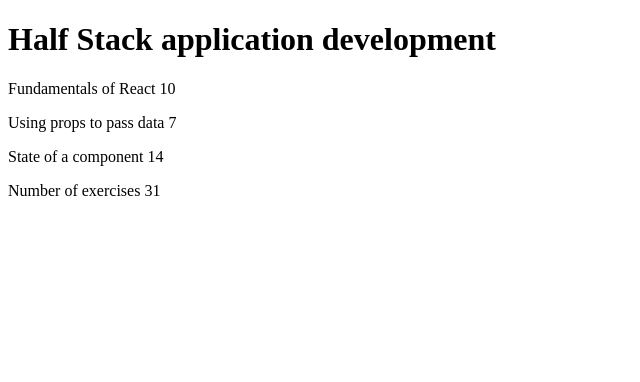
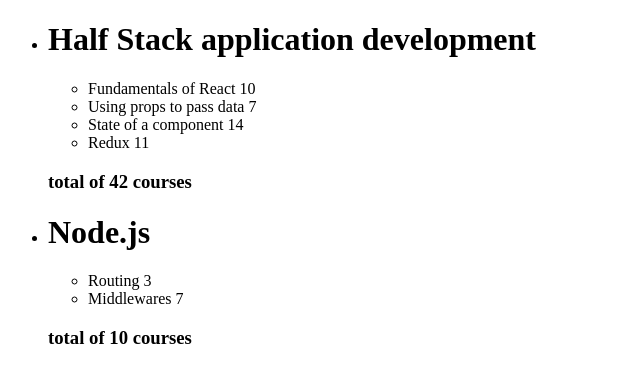
Before and after one commit to davidlpoole/fullstack-p1-courseinfo, a React (Create React App) app: page / in a window 1280 px wide. Shown: the top 382 px of the page, without its empty margins (0-640 px from the left). Built offline with nearby package versions, Linux system fonts and the light colour scheme.

Commit message:
use map, reduce, and separate components

```diff
--- a/src/App.js
+++ b/src/App.js
@@ -1,65 +1,59 @@
 import React from 'react'
+import Course from './components/Course'
 
-const Header = (props) => {
+const App = () => {
+  const courses = [
+    {
+      name: 'Half Stack application development',
+      id: 1,
+      parts: [
+        {
+          name: 'Fundamentals of React',
+          exercises: 10,
+          id: 1
+        },
+        {
+          name: 'Using props to pass data',
+          exercises: 7,
+          id: 2
+        },
+        {
+          name: 'State of a component',
+          exercises: 14,
+          id: 3
+        },
+        {
+          name: 'Redux',
+          exercises: 11,
+          id: 4
+        }
+      ]
+    },
+    {
+      name: 'Node.js',
+      id: 2,
+      parts: [
+        {
+          name: 'Routing',
+          exercises: 3,
+          id: 1
+        },
+        {
+          name: 'Middlewares',
+          exercises: 7,
+          id: 2
+        }
+      ]
+    }
+  ]
+
   return (
-    <h1>
-      {props.course.name}
-    </h1>
+    <ul>
+      {courses.map(course =>
+        <Course key={course.id} course={course} />
+      )}
+    </ul>
   )
 }
 
-const Part = (props) => {
-  const { name, exercises } = props.part
-  return (
-    <p>
-      {name} {exercises}
-    </p>
-  )
-}
-
-const Content = ({ parts }) => {
-  return (
-    <>
-      <Part part={parts[0]} />
-      <Part part={parts[1]} />
-      <Part part={parts[2]} />
-    </>
-  )
-}
-
-const Total = ({ parts }) => {
-  return (
-    <p>
-      Number of exercises {parts[0].exercises + parts[1].exercises + parts[2].exercises}
-    </p>
-  )
-}
-
-const App = () => {
-  const course = {
-    name: 'Half Stack application development',
-    parts: [
-      {
-        name: 'Fundamentals of React',
-        exercises: 10
-      },
-      {
-        name: 'Using props to pass data',
-        exercises: 7
-      },
-      {
-        name: 'State of a component',
-        exercises: 14
-      }]
-  }
-
-  return (
-    <div>
-      <Header course={course} />
-      <Content parts={course.parts} />
-      <Total parts={course.parts} />
-    </div >
-  );
-}
-
 export default App;
--- /dev/null
+++ b/src/components/Content.js
@@ -0,0 +1,13 @@
+import React from 'react';
+import Part from './Part';
+
+const Content = ({ parts }) => {
+    return (
+        <ul>
+            {parts.map(part => <Part key={part.id} name={part.name} exercises={part.exercises} />
+            )}
+        </ul>
+    )
+}
+
+export default Content;
--- /dev/null
+++ b/src/components/Course.js
@@ -0,0 +1,18 @@
+import React from 'react'
+import Content from './Content'
+import Header from './Header'
+import Totals from './Totals'
+
+const Course = ({ course }) => {
+    const exercises = course.parts.map(part => part.exercises)
+
+    return (
+        <li>
+            <Header name={course.name} />
+            <Content parts={course.parts} />
+            <Totals exercises={exercises} />
+        </li>
+    )
+}
+
+export default Course;
--- /dev/null
+++ b/src/components/Header.js
@@ -0,0 +1,5 @@
+import React from 'react';
+
+export const Header = ({ name }) => <h1>{name}</h1>
+
+export default Header;
--- /dev/null
+++ b/src/components/Part.js
@@ -0,0 +1,5 @@
+import React from 'react';
+
+const Part = ({ name, exercises }) => <li>{name} {exercises}</li>
+
+export default Part;
--- /dev/null
+++ b/src/components/Totals.js
@@ -0,0 +1,12 @@
+import React from 'react';
+
+const Totals = ({ exercises }) => {
+    const total = exercises.reduce((p, c) => p + c);
+    return (
+        <h3>
+            total of {total} courses
+        </h3>
+    )
+}
+
+export default Totals;
```
